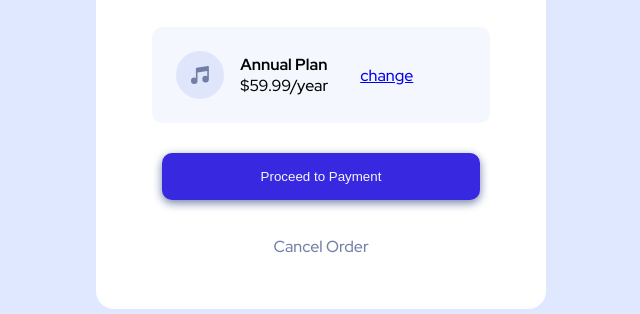
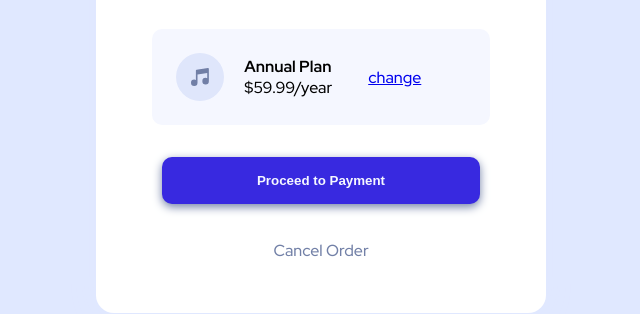
Before and after one commit to mymasyhar/order-summary-card, a plain HTML site: page index.html in a window 1280 px wide. Shown: the part 461-775 px from the top of the page, without its empty margins (319-959 px from the left). Drawn offline with Linux system fonts and the light colour scheme.

Commit message:
fixing card plan

```diff
--- a/app/css/style.css
+++ b/app/css/style.css
@@ -71,12 +71,12 @@ body {
   align-items: center;
   width: 90%;
   border-radius: 0.625rem;
-  margin: 1.875rem auto;
-  gap: 1rem;
+  margin: 2rem auto;
+  gap: 1.25rem;
 }
 
 .card__info {
-  margin-right: 1.5rem;
+  margin-right: 3rem;
 }
 
 .card__plan img {
@@ -99,6 +99,7 @@ body {
   color: var(--color-very-pale-blue);
   cursor: pointer;
   box-shadow: 0 3px 10px var(--color-desaturated-blue);
+  font-weight: bold;
   transition: all 0.2s;
 }
 
```
